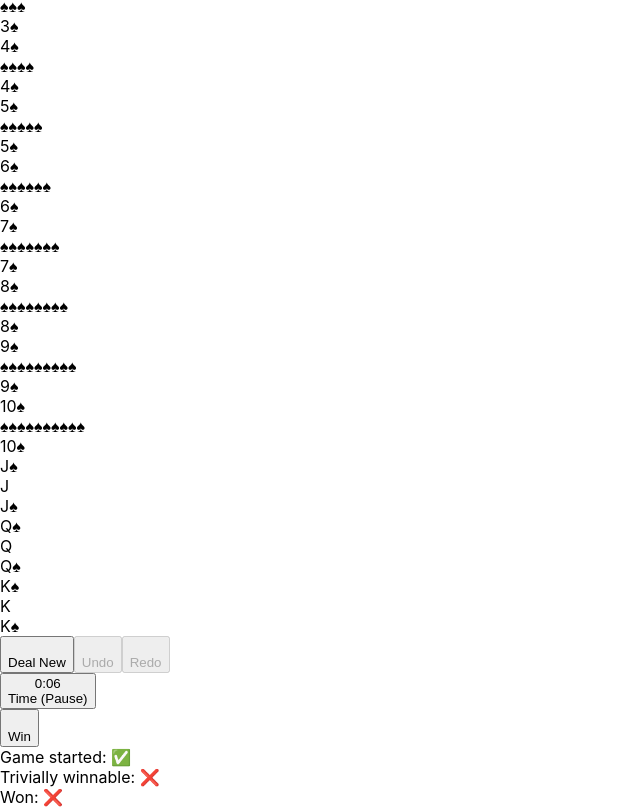
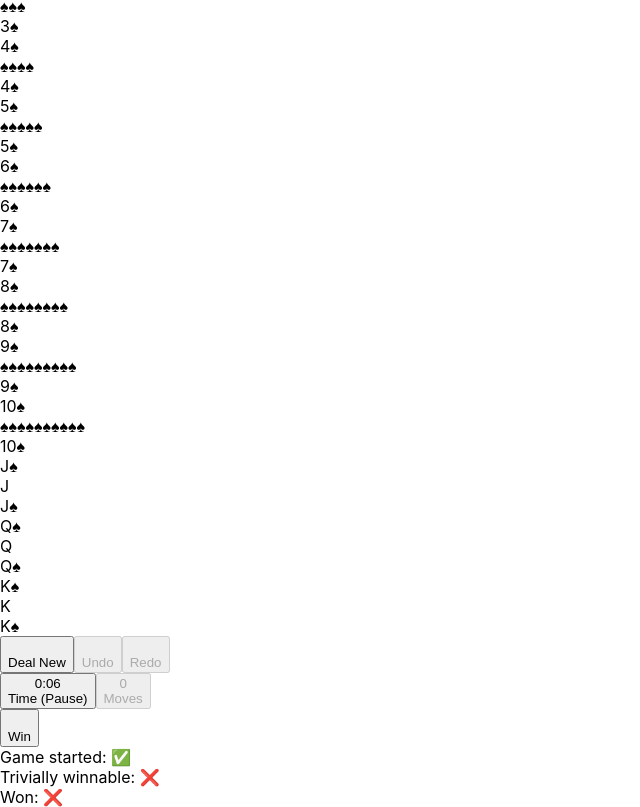
Before and after one commit to brncsk/react-recoil-klondike, a React (Create React App) app: page / in a window 1280 px wide. Shown: the part 2484-3291 px from the top of the page, without its empty margins (0-640 px from the left). Built offline with nearby package versions, Linux system fonts and the light colour scheme; some icons are missing.

Commit message:
feat: track moves

```diff
--- a/src/components/hud/Hud.tsx
+++ b/src/components/hud/Hud.tsx
@@ -12,7 +12,11 @@ import { HudButton } from "./HudButton";
 import { HudDebugPane } from "./HudDebugPane";
 import { isDevelopment } from "../../util/env";
 import { useRecoilState, useRecoilValue } from "recoil";
-import { gameElapsedSecondsState, gamePausedState } from "../../state/game";
+import {
+  gameElapsedSecondsState,
+  gameMovesState,
+  gamePausedState,
+} from "../../state/game";
 import { formatTime } from "../../util/time";
 
 function HudSeparator() {
@@ -23,6 +27,8 @@ export function Hud() {
   const { canUndo, canRedo, undo, redo } = useContext(HistoryContext);
 
   const elapsedSeconds = useRecoilValue(gameElapsedSecondsState);
+  const moves = useRecoilValue(gameMovesState);
+
   const [gamePaused, setGamePaused] = useRecoilState(gamePausedState);
   const newGame = useNewGame();
 
@@ -59,6 +65,12 @@ export function Hud() {
         onClick={() => setGamePaused((paused) => !paused)}
         disabled={false}
       />
+      <HudButton
+        icon={<span className="text">{moves}</span>}
+        caption="Moves"
+        onClick={() => {}}
+        disabled={true}
+      />
 
       {isDevelopment && (
         <>
--- a/src/hooks/game.ts
+++ b/src/hooks/game.ts
@@ -17,6 +17,7 @@ import { stackCardsState } from "../state/stacks";
 import {
   gameElapsedSecondsState,
   gameIsWonState,
+  gameMovesState,
   gamePausedState,
   gameStartedState,
 } from "../state/game";
@@ -141,6 +142,9 @@ export function useMoveCard() {
         for (const card of movedCards) {
           set(cardStackState(card), targetStack);
         }
+
+        // Update the number of moves
+        set(gameMovesState, (moves) => moves + 1);
       },
     []
   );
--- a/src/state/game.ts
+++ b/src/state/game.ts
@@ -27,6 +27,11 @@ export const gamePausedState = atom({
 
 export const gameElapsedSecondsState = atom({
   key: "game-elapsed-time",
+  default: 0,
+});
+
+export const gameMovesState = atom({
+  key: "game-moves",
   default: 0,
 });
 
```
